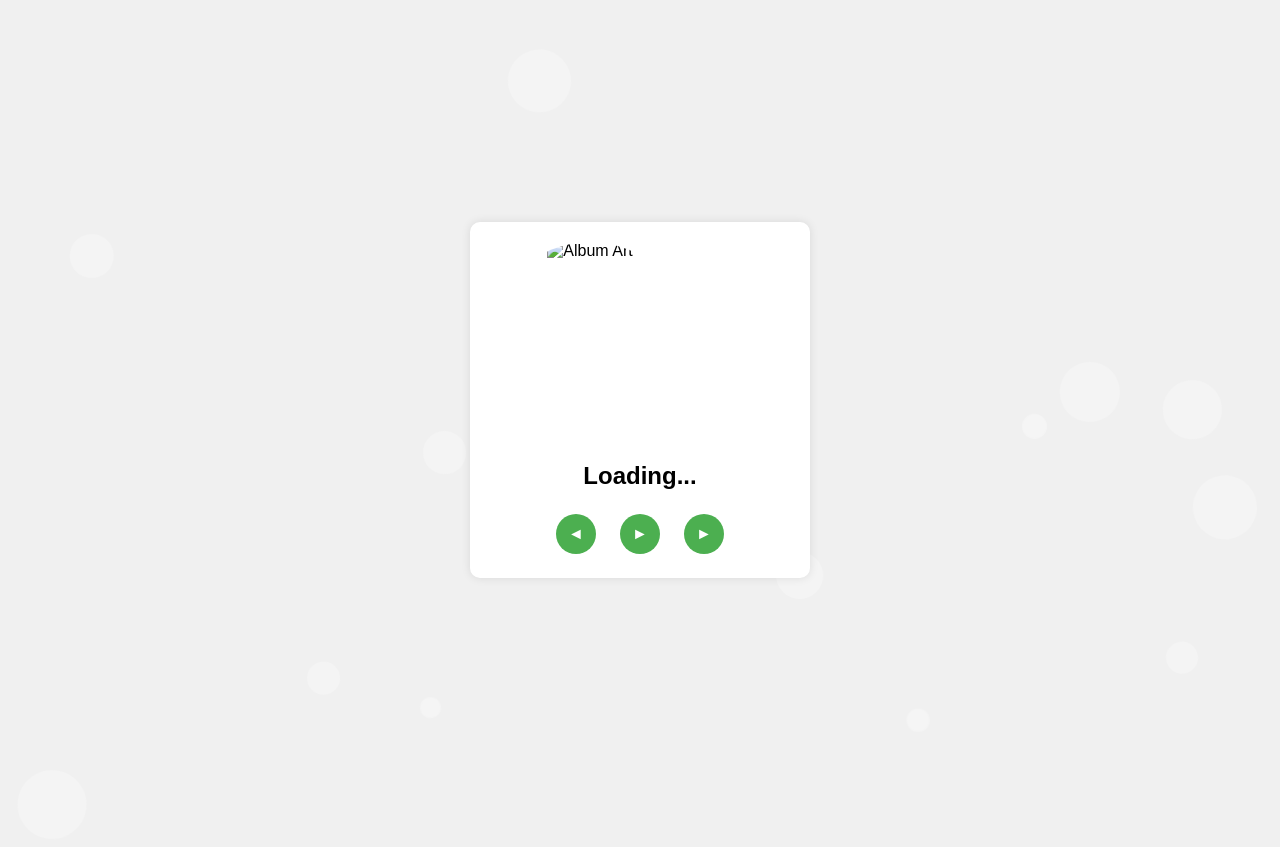
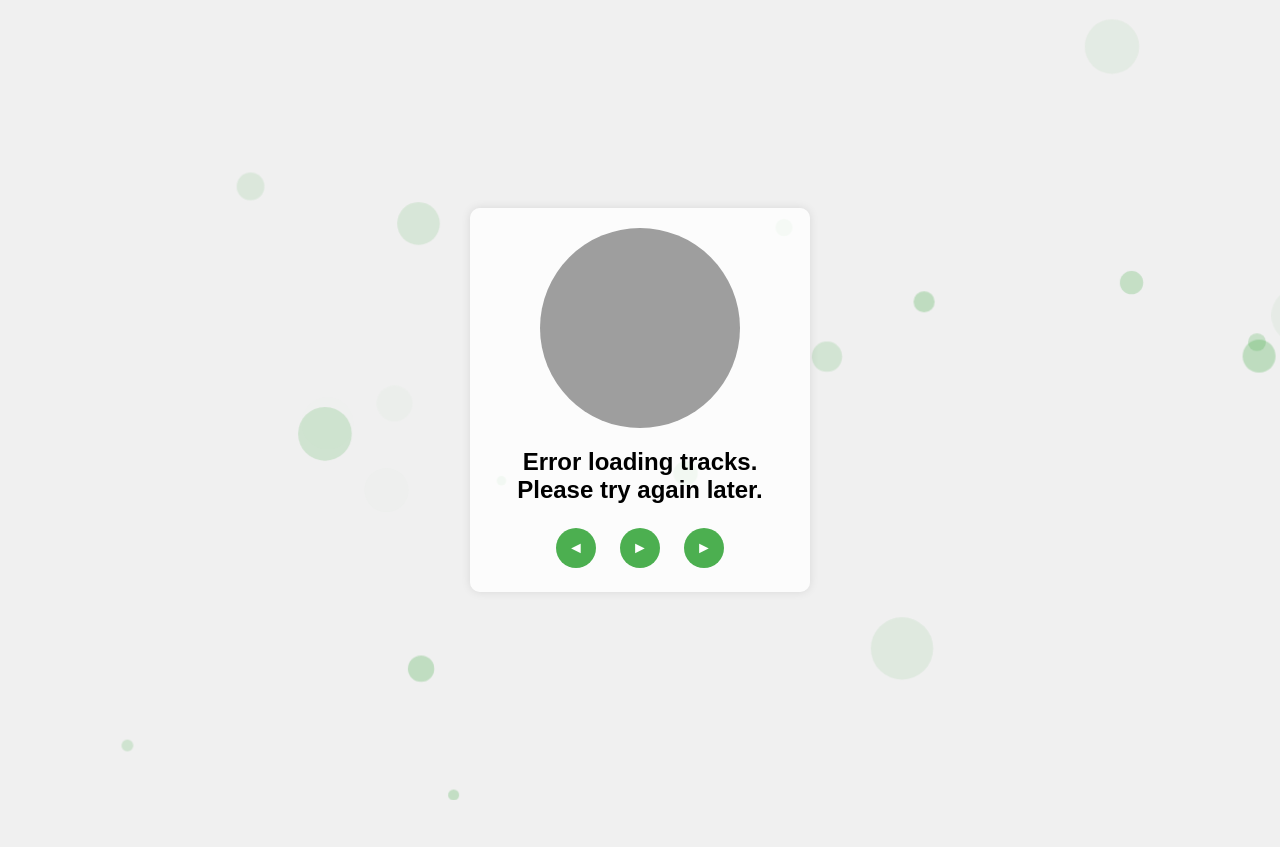
Before and after one commit to wozandy05/music-player, a Flask app: page / in a window 1280 px wide. After the commit the page ends 800 px from the top, so only its background shows below. Run offline with Flask 3, Linux system fonts and the light colour scheme; grey boxes are pictures that could not be loaded.

Commit message:
Agent query: Are the images loading correctly from andy.largent.org? Are the colorful bubble animations visible and floating around the screen? Is there an error message displayed if the tracks fail to load?

```diff
--- a/static/css/styles.css
+++ b/static/css/styles.css
@@ -7,22 +7,25 @@ body {
     align-items: center;
     min-height: 100vh;
     background-color: #f0f0f0;
+    overflow: hidden;
+    position: relative;
 }
 
 .player-container {
-    background-color: #ffffff;
+    background-color: rgba(255, 255, 255, 0.8);
     border-radius: 10px;
     box-shadow: 0 0 10px rgba(0, 0, 0, 0.1);
     padding: 20px;
     width: 300px;
     text-align: center;
+    z-index: 10;
 }
 
 .player-image {
     width: 200px;
     height: 200px;
     border-radius: 50%;
-    margin-bottom: 20px;
+    margin: 0 auto 20px;
     overflow: hidden;
 }
 
@@ -56,22 +59,25 @@ body {
 }
 
 .bubble {
-    position: absolute;
+    position: fixed;
     border-radius: 50%;
-    background-color: rgba(255, 255, 255, 0.3);
+    background-color: rgba(76, 175, 80, 0.3);
     animation: float 4s ease-in-out infinite;
-    z-index: -1;
+    z-index: 1;
+    pointer-events: none;
 }
 
 @keyframes float {
     0% {
-        transform: translateY(0) rotate(0deg);
+        transform: translateY(100vh) scale(0);
+        opacity: 0;
     }
     50% {
-        transform: translateY(-20px) rotate(180deg);
+        opacity: 1;
     }
     100% {
-        transform: translateY(0) rotate(360deg);
+        transform: translateY(-20vh) scale(1);
+        opacity: 0;
     }
 }
 
--- a/static/js/player.js
+++ b/static/js/player.js
@@ -12,14 +12,25 @@ document.addEventListener('DOMContentLoaded', () => {
 
     // Fetch tracks from andy.largent.org
     fetch(`${baseUrl}/music.json`)
-        .then(response => response.json())
+        .then(response => {
+            if (!response.ok) {
+                throw new Error(`HTTP error! status: ${response.status}`);
+            }
+            return response.json();
+        })
         .then(data => {
             tracks = data;
             loadTrack(currentTrack);
         })
-        .catch(error => console.error('Error fetching tracks:', error));
+        .catch(error => {
+            console.error('Error fetching tracks:', error);
+            trackTitle.textContent = 'Error loading tracks. Please try again later.';
+        });
 
     function loadTrack(trackIndex) {
+        if (tracks.length === 0) {
+            return;
+        }
         const track = tracks[trackIndex];
         audioPlayer.src = `${baseUrl}${track.url}`;
         playerImage.src = `${baseUrl}${track.image}`;
@@ -28,6 +39,9 @@ document.addEventListener('DOMContentLoaded', () => {
     }
 
     function playPause() {
+        if (tracks.length === 0) {
+            return;
+        }
         if (audioPlayer.paused) {
             audioPlayer.play();
             playPauseBtn.innerHTML = '&#10074;&#10074;'; // Pause icon
@@ -38,12 +52,18 @@ document.addEventListener('DOMContentLoaded', () => {
     }
 
     function nextTrack() {
+        if (tracks.length === 0) {
+            return;
+        }
         currentTrack = (currentTrack + 1) % tracks.length;
         loadTrack(currentTrack);
         playPause();
     }
 
     function prevTrack() {
+        if (tracks.length === 0) {
+            return;
+        }
         currentTrack = (currentTrack - 1 + tracks.length) % tracks.length;
         loadTrack(currentTrack);
         playPause();
@@ -57,8 +77,8 @@ document.addEventListener('DOMContentLoaded', () => {
     function createBubble() {
         const bubble = document.createElement('div');
         bubble.classList.add('bubble');
-        bubble.style.left = `${Math.random() * 100}%`;
-        bubble.style.top = `${Math.random() * 100}%`;
+        bubble.style.left = `${Math.random() * 100}vw`;
+        bubble.style.top = `${Math.random() * 100}vh`;
         bubble.style.width = `${Math.random() * 50 + 20}px`;
         bubble.style.height = bubble.style.width;
         document.body.appendChild(bubble);
@@ -68,5 +88,6 @@ document.addEventListener('DOMContentLoaded', () => {
         }, 4000);
     }
 
-    setInterval(createBubble, 300);
+    // Create bubbles more frequently
+    setInterval(createBubble, 100);
 });
--- a/templates/index.html
+++ b/templates/index.html
@@ -3,14 +3,14 @@
 <head>
     <meta charset="UTF-8">
     <meta name="viewport" content="width=device-width, initial-scale=1.0">
-    <title>Music Player</title>
+    <title>Color Bubble Beats</title>
     <link rel="stylesheet" href="{{ url_for('static', filename='css/styles.css') }}">
     <link rel="icon" type="image/svg+xml" href="{{ url_for('static', filename='img/favicon.svg') }}">
 </head>
 <body data-base-url="{{ base_url }}">
     <div class="player-container">
         <div class="player-image">
-            <img id="playerImage" src="" alt="Album Art">
+            <img id="playerImage" src="{{ url_for('static', filename='img/default-album-art.png') }}" alt="Album Art">
         </div>
         <h2 id="trackTitle">Loading...</h2>
         <div class="player-controls">
```
